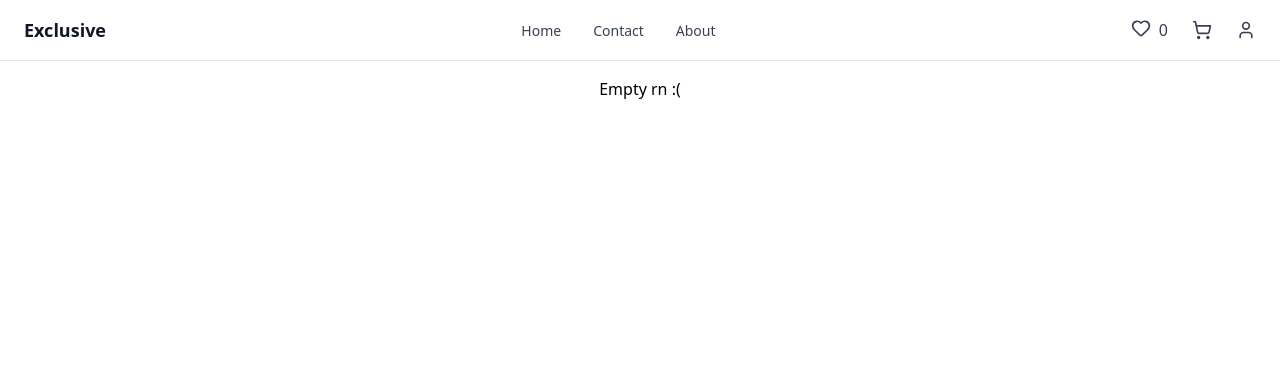
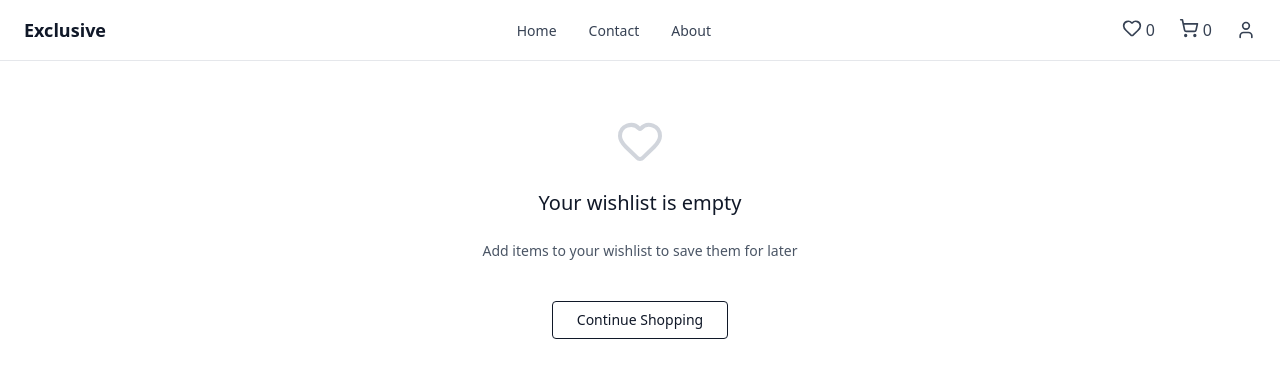
Before and after one commit to 9ggaurav/cart, a React (Vite) app: page /wishlist in a window 1280 px wide. Shown: the top 378 px of the page. Built offline with nearby package versions, Linux system fonts and the light colour scheme.

Commit message:
item to cart

```diff
--- /dev/null
+++ b/src/components/emptyCart.tsx
@@ -0,0 +1,25 @@
+import { ShoppingCart } from "lucide-react";
+import { Link } from "react-router-dom";
+
+export default function EmptyWishlist() {
+  return (
+    <div className="flex flex-col items-center mt-10  min-h-screen bg-white gap-6">
+      <ShoppingCart size={48} className="text-gray-300" />
+
+      <h2 className="text-xl font-medium text-gray-900">
+        Your wishlist is empty
+      </h2>
+
+      <p className="text-sm text-gray-600">
+        Add items to your wishlist to save them for later
+      </p>
+
+      <Link
+        to="/"
+        className="border border-gray-900 text-gray-900 hover:bg-gray-50 font-medium py-2 px-6 rounded text-sm mt-4"
+      >
+        Continue Shopping
+      </Link>
+    </div>
+  );
+}
--- /dev/null
+++ b/src/components/emptyWishlist.tsx
@@ -0,0 +1,25 @@
+import { Heart } from "lucide-react";
+import { Link } from "react-router-dom";
+
+export default function EmptyWishlist() {
+  return (
+    <div className="flex flex-col items-center mt-10  min-h-screen bg-white gap-6">
+      <Heart size={48} className="text-gray-300" />
+
+      <h2 className="text-xl font-medium text-gray-900">
+        Your wishlist is empty
+      </h2>
+
+      <p className="text-sm text-gray-600">
+        Add items to your wishlist to save them for later
+      </p>
+
+      <Link
+        to="/"
+        className="border border-gray-900 text-gray-900 hover:bg-gray-50 font-medium py-2 px-6 rounded text-sm mt-4"
+      >
+        Continue Shopping
+      </Link>
+    </div>
+  );
+}
--- a/src/components/quantity.tsx
+++ b/src/components/quantity.tsx
@@ -1,16 +1,24 @@
+// import type { CounterProps } from "../types";
+
 export default function Quantity() {
   return (
     <div className="flex items-center gap-2">
-      <button className="w-8 h-8 flex items-center justify-center border border-gray-300 rounded hover:bg-gray-50 text-gray-700 font-medium text-sm">
+      <button
+        // onClick={() => decrement()}
+        className="w-8 h-8 flex items-center justify-center border border-gray-300 rounded hover:bg-gray-50 text-gray-700 font-medium text-sm"
+      >
         -
       </button>
       <input
         type="number"
         className="w-12 h-8 text-center border border-gray-300 rounded text-sm text-gray-900 focus:outline-none focus:border-gray-400"
-        value={1}
+        value={`1`}
         readOnly
       />
-      <button className="w-8 h-8 flex items-center justify-center border border-gray-300 rounded hover:bg-gray-50 text-gray-700 font-medium text-sm">
+      <button
+        // onClick={() => increment()}
+        className="w-8 h-8 flex items-center justify-center border border-gray-300 rounded hover:bg-gray-50 text-gray-700 font-medium text-sm"
+      >
         +
       </button>
     </div>
--- a/src/routes/home.tsx
+++ b/src/routes/home.tsx
@@ -3,10 +3,12 @@ import { type RootContext, type Product } from "../types";
 import Products from "./products";
 
 export default function Home() {
-  const { wishList, addToWishlist } = useOutletContext<RootContext>();
+  const { wishList, addToWishlist, handleCart, cart } =
+    useOutletContext<RootContext>();
   const products = useLoaderData() as Product[];
 
-  // console.log(wishList);
+  // console.log("The cart is ");
+  console.log(cart);
 
   return (
     <main className="flex flex-col items-center justify-center">
@@ -18,11 +20,12 @@ export default function Home() {
               product={product}
               addToWishlist={addToWishlist}
               isWishListed={wishList.some((p) => p.id === product.id)}
+              handleCart={handleCart}
+              isInCart={cart.some((p) => p.id === product.id)}
             />
           ))}
         </ul>
       )}
-      *
     </main>
   );
 }
--- a/src/routes/products.tsx
+++ b/src/routes/products.tsx
@@ -1,13 +1,16 @@
-import { Heart, HeartOff } from "lucide-react";
-import Quantity from "../components/quantity";
-import type { ProductCardProps } from "../types";
+import { Heart, BadgeX } from "lucide-react";
+import { type ProductCardProps } from "../types";
+// import { useOutletContext } from "react-router-dom";
 
 export default function ProductCard({
   product,
   addToWishlist,
   isWishListed,
+  handleCart,
+  isInCart,
 }: ProductCardProps) {
-  const { id, image, title, price, rating } = product;
+  const { id, image, title, price, rating, category } = product;
+  // const { handleCart } = useOutletContext<RootContext>();
   return (
     <div
       id={`${id}`}
@@ -16,7 +19,7 @@ export default function ProductCard({
       <button onClick={() => addToWishlist(product)} className="">
         {isWishListed ? (
           <div className="flex justify-start items-center gap-3 text-[0.8rem] text-gray-500">
-            <HeartOff />
+            <BadgeX />
             <p>item wishlisted</p>
           </div>
         ) : (
@@ -32,9 +35,12 @@ export default function ProductCard({
         />
       </div>
 
-      <h3 className="text-base font-medium text-gray-900 line-clamp-3">
-        {title}
-      </h3>
+      <div>
+        <h3 className="text-base font-medium text-gray-900 line-clamp-3">
+          {title}
+        </h3>
+        <p className="text-gray-700 font-light text-[0.8rem]">{category}</p>
+      </div>
 
       <div className="space-y-2">
         <p className="text-xl font-semibold text-gray-900">${price}</p>
@@ -44,10 +50,34 @@ export default function ProductCard({
       </div>
 
       <div className="flex flex-col gap-2 mt-auto">
-        <Quantity />
-        <button className="bg-gray-900 hover:bg-gray-800 text-white font-medium py-2 rounded text-sm">
+        {/*<Quantity />*/}
+        {isInCart ? (
+          <button
+            onClick={() => {
+              handleCart({ ...product, quantity: 1 });
+            }}
+            className="bg-gray-600 hover:bg-gray-500 text-white font-medium py-2 rounded text-sm"
+          >
+            Added to Cart
+          </button>
+        ) : (
+          <button
+            onClick={() => {
+              handleCart({ ...product, quantity: 1 });
+            }}
+            className="bg-gray-900 hover:bg-gray-800 text-white font-medium py-2 rounded text-sm"
+          >
+            Add to Cart
+          </button>
+        )}
+        {/*<button
+          onClick={() => {
+            handleCart({ ...product, quantity: 1 });
+          }}
+          className="bg-gray-900 hover:bg-gray-800 text-white font-medium py-2 rounded text-sm"
+        >
           Add to Cart
-        </button>
+        </button>*/}
       </div>
     </div>
   );
--- a/src/routes/root.tsx
+++ b/src/routes/root.tsx
@@ -1,13 +1,30 @@
 import { NavLink, Outlet } from "react-router-dom";
 import { Heart, ShoppingCart, User } from "lucide-react";
 import { useState, useEffect } from "react";
-import type { Product } from "../types";
+import type { cartItem, Product } from "../types";
 
 export default function Root() {
   const [wishList, setWishList] = useState<Product[]>(() => {
     const saved = localStorage.getItem("wishList");
     return saved ? JSON.parse(saved) : [];
   });
+
+  const [cart, setCart] = useState<cartItem[]>(() => {
+    const saved = localStorage.getItem("inCartList");
+    return saved ? JSON.parse(saved) : [];
+  });
+
+  function handleCart(cartItem: cartItem): void {
+    const exists = cart.some((p) => p.id === cartItem.id);
+    if (exists) {
+      const list = cart.filter((p) => p.id !== cartItem.id);
+      setCart(list);
+    } else {
+      setCart((prev) => [...prev, { ...cartItem, quantity: 1 }]);
+    }
+  }
+
+  // console.log(cart);
 
   function addToWishlist(product: Product): void {
     const exists = wishList.some((p) => p.id === product.id);
@@ -72,15 +89,19 @@ export default function Root() {
             <li>
               <NavLink
                 to="/wishlist"
-                className="text-gray-700 hover:text-gray-900 flex gap-2"
+                className="text-gray-700 hover:text-gray-900 flex gap-1"
               >
                 <Heart size={20} />
                 <h1>{wishList.length}</h1>
               </NavLink>
             </li>
             <li>
-              <NavLink to="/cart" className="text-gray-700 hover:text-gray-900">
+              <NavLink
+                to="/cart"
+                className="text-gray-700 hover:text-gray-900 flex gap-1"
+              >
                 <ShoppingCart size={20} />
+                <h1>{cart.length}</h1>
               </NavLink>
             </li>
             <li>
@@ -92,7 +113,15 @@ export default function Root() {
         </nav>
       </div>
       <div>
-        <Outlet context={{ wishList, addToWishlist, removeFromWishlist }} />
+        <Outlet
+          context={{
+            wishList,
+            addToWishlist,
+            removeFromWishlist,
+            cart,
+            handleCart,
+          }}
+        />
       </div>
     </main>
   );
--- a/src/routes/wishListCard.tsx
+++ b/src/routes/wishListCard.tsx
@@ -1,12 +1,11 @@
 import { BadgeX } from "lucide-react";
-import Quantity from "../components/quantity";
 import type { WishlistCardProps } from "../types";
 
 export default function WishListCard({
   product,
   removeFromWishlist,
 }: WishlistCardProps) {
-  const { id, image, title, price, rating } = product;
+  const { id, image, title, price, rating, category } = product;
   return (
     <div
       id={`${id}`}
@@ -29,9 +28,12 @@ export default function WishListCard({
         />
       </div>
 
-      <h3 className="text-base font-medium text-gray-900 line-clamp-3">
-        {title}
-      </h3>
+      <div>
+        <h3 className="text-base font-medium text-gray-900 line-clamp-3">
+          {title}
+        </h3>
+        <p className="text-gray-700 font-light text-[0.8rem]">{category}</p>
+      </div>
 
       <div className="space-y-2">
         <p className="text-xl font-semibold text-gray-900">${price}</p>
@@ -41,7 +43,7 @@ export default function WishListCard({
       </div>
 
       <div className="flex flex-col gap-2 mt-auto">
-        <Quantity />
+        {/*<Quantity />*/}
         <button className="bg-gray-900 hover:bg-gray-800 text-white font-medium py-2 rounded text-sm">
           Add to Cart
         </button>
--- a/src/routes/wishlist.tsx
+++ b/src/routes/wishlist.tsx
@@ -2,14 +2,15 @@ import { useOutletContext } from "react-router-dom";
 import { type RootContext } from "../types";
 // import Products from "./products";
 import WishListCard from "./wishListCard";
+import EmptyWishlist from "../components/emptyWishlist";
 
 export default function Wishlist() {
   const { wishList, removeFromWishlist } = useOutletContext<RootContext>();
-  console.log(typeof wishList);
+  // console.log(typeof wishList);
   return (
     <div className="flex flex-col items-center justify-center">
       {wishList.length === 0 ? (
-        <h1>Empty rn :(</h1>
+        <EmptyWishlist />
       ) : (
         <ul className="mx-0 grid grid-cols-4 gap-3">
           {wishList.map((product) => {
--- a/src/types.ts
+++ b/src/types.ts
@@ -11,10 +11,16 @@ export type Product = {
   };
 };
 
+export type cartItem = Product & {
+  quantity: number;
+};
+
 export type ProductCardProps = {
   product: Product;
   addToWishlist: (product: Product) => void;
+  isInCart: boolean;
   isWishListed: boolean;
+  handleCart: (item: cartItem) => void;
 };
 
 export type WishlistCardProps = {
@@ -24,6 +30,8 @@ export type WishlistCardProps = {
 
 export type RootContext = {
   wishList: Product[];
+  cart: cartItem[];
   addToWishlist: (product: Product) => void;
   removeFromWishlist: (product: Product) => void;
+  handleCart: (product: cartItem) => void;
 };
```
